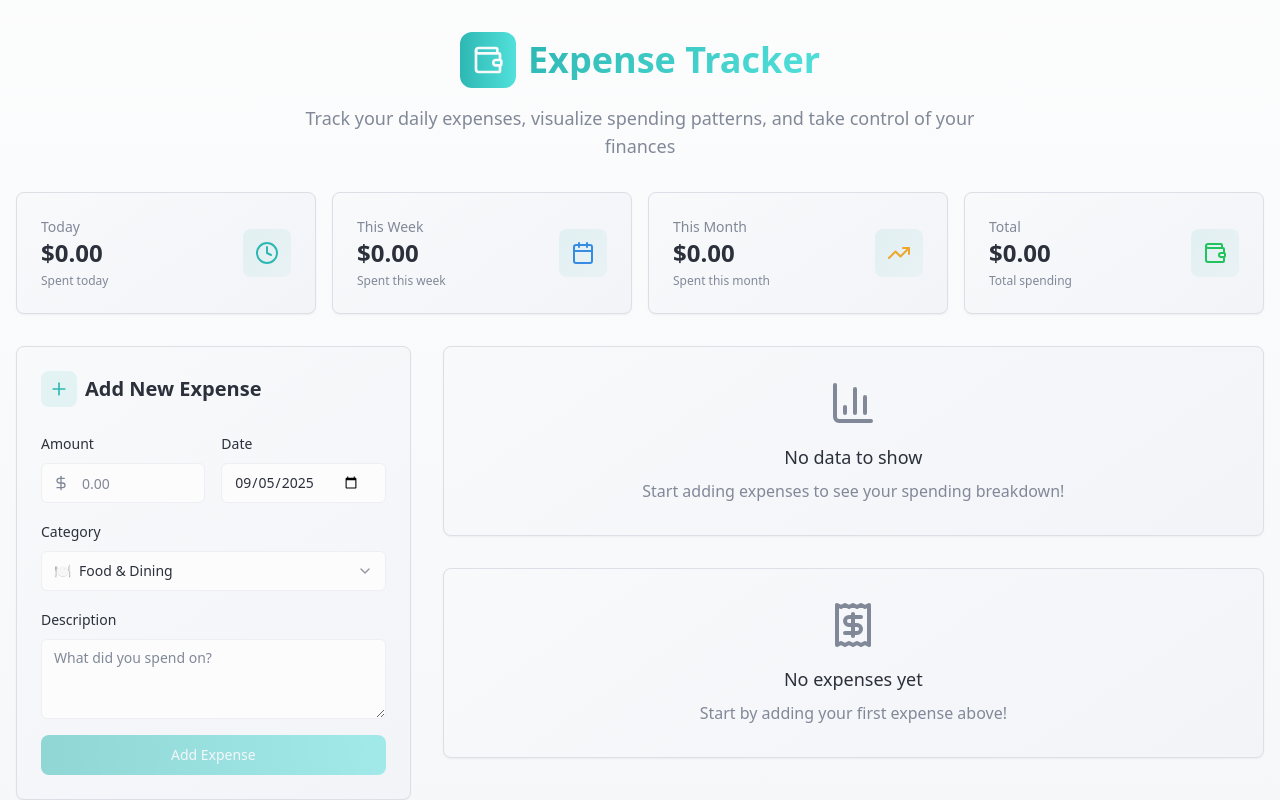
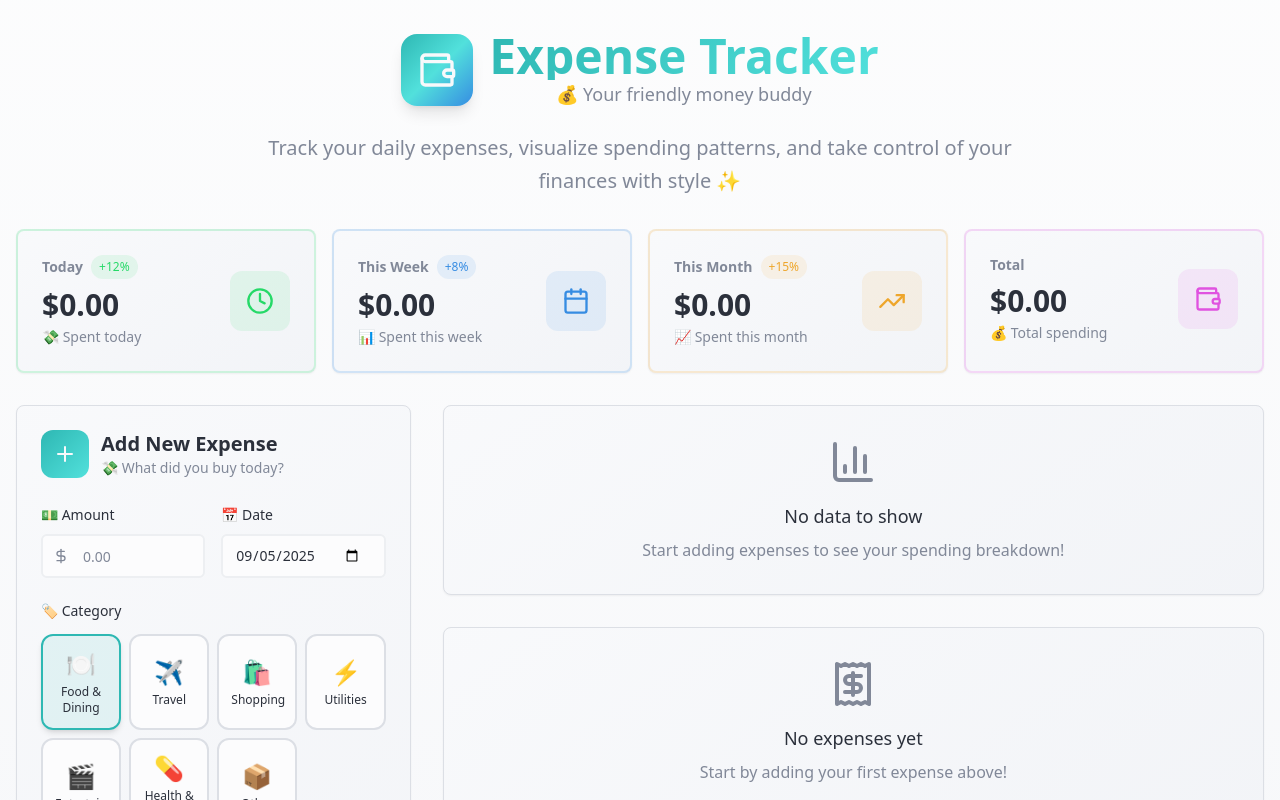
Before and after one commit to abishek4sec-png/a-tiny-bit, a React (Vite) app: page / in a window 1280 px wide. Shown: the top 800 px of the page. Built offline with nearby package versions, Linux system fonts and the light colour scheme.

Commit message:
Refactor UI for better UX

```diff
--- a/src/components/ExpenseChart.tsx
+++ b/src/components/ExpenseChart.tsx
@@ -69,12 +69,21 @@ export const ExpenseChart = ({ summary }: ExpenseChartProps) => {
   };
 
   return (
-    <Card className="expense-card p-6">
-      <div className="flex items-center gap-2 mb-6">
-        <div className="p-2 rounded-lg bg-success/10">
-          <BarChart3 className="h-5 w-5 text-success" />
+    <Card className="expense-card p-6 hover:shadow-lg transition-all duration-300">
+      <div className="flex items-center justify-between mb-6">
+        <div className="flex items-center gap-3">
+          <div className="p-3 rounded-xl bg-gradient-to-br from-success to-success/80">
+            <BarChart3 className="h-6 w-6 text-success-foreground" />
+          </div>
+          <div>
+            <h2 className="text-xl font-bold">Spending by Category</h2>
+            <p className="text-sm text-muted-foreground">📊 Your money breakdown</p>
+          </div>
         </div>
-        <h2 className="text-xl font-semibold">Spending by Category</h2>
+        <div className="text-center">
+          <div className="text-2xl font-bold text-primary">${summary.totalAll.toFixed(2)}</div>
+          <div className="text-xs text-muted-foreground">Total</div>
+        </div>
       </div>
 
       <div className="h-[400px]">
@@ -84,9 +93,9 @@ export const ExpenseChart = ({ summary }: ExpenseChartProps) => {
               data={chartData}
               cx="50%"
               cy="50%"
-              innerRadius={60}
-              outerRadius={120}
-              paddingAngle={2}
+              innerRadius={70}
+              outerRadius={130}
+              paddingAngle={3}
               dataKey="value"
             >
               {chartData.map((entry, index) => (
--- a/src/components/ExpenseForm.tsx
+++ b/src/components/ExpenseForm.tsx
@@ -53,18 +53,21 @@ export const ExpenseForm = ({ onAddExpense }: ExpenseFormProps) => {
   };
 
   return (
-    <Card className="expense-card p-6">
-      <div className="flex items-center gap-2 mb-6">
-        <div className="p-2 rounded-lg bg-primary/10">
-          <Plus className="h-5 w-5 text-primary" />
+    <Card className="expense-card p-6 hover:shadow-lg transition-all duration-300">
+      <div className="flex items-center gap-3 mb-6">
+        <div className="p-3 rounded-xl bg-gradient-to-br from-primary to-primary-glow">
+          <Plus className="h-6 w-6 text-primary-foreground" />
         </div>
-        <h2 className="text-xl font-semibold">Add New Expense</h2>
+        <div>
+          <h2 className="text-xl font-bold">Add New Expense</h2>
+          <p className="text-sm text-muted-foreground">💸 What did you buy today?</p>
+        </div>
       </div>
 
-      <form onSubmit={handleSubmit} className="space-y-4">
+      <form onSubmit={handleSubmit} className="space-y-5">
         <div className="grid grid-cols-1 md:grid-cols-2 gap-4">
           <div className="space-y-2">
-            <Label htmlFor="amount">Amount</Label>
+            <Label htmlFor="amount" className="text-sm font-medium">💵 Amount</Label>
             <div className="relative">
               <DollarSign className="absolute left-3 top-1/2 transform -translate-y-1/2 h-4 w-4 text-muted-foreground" />
               <Input
@@ -75,62 +78,74 @@ export const ExpenseForm = ({ onAddExpense }: ExpenseFormProps) => {
                 placeholder="0.00"
                 value={amount}
                 onChange={(e) => setAmount(e.target.value)}
-                className="pl-10"
+                className="pl-10 h-11 border-2 hover:border-primary/50 focus:border-primary transition-colors"
                 required
               />
             </div>
           </div>
 
           <div className="space-y-2">
-            <Label htmlFor="date">Date</Label>
+            <Label htmlFor="date" className="text-sm font-medium">📅 Date</Label>
             <Input
               id="date"
               type="date"
               value={date}
               onChange={(e) => setDate(e.target.value)}
+              className="h-11 border-2 hover:border-primary/50 focus:border-primary transition-colors"
               required
             />
           </div>
         </div>
 
-        <div className="space-y-2">
-          <Label htmlFor="category">Category</Label>
-          <Select value={category} onValueChange={(value: ExpenseCategory) => setCategory(value)}>
-            <SelectTrigger>
-              <SelectValue placeholder="Select a category" />
-            </SelectTrigger>
-            <SelectContent>
-              {EXPENSE_CATEGORIES.map((cat) => (
-                <SelectItem key={cat.value} value={cat.value}>
-                  <div className="flex items-center gap-2">
-                    <span>{cat.icon}</span>
-                    <span>{cat.label}</span>
-                  </div>
-                </SelectItem>
-              ))}
-            </SelectContent>
-          </Select>
+        <div className="space-y-3">
+          <Label htmlFor="category" className="text-sm font-medium">🏷️ Category</Label>
+          <div className="grid grid-cols-3 md:grid-cols-4 gap-2">
+            {EXPENSE_CATEGORIES.map((cat) => (
+              <button
+                key={cat.value}
+                type="button"
+                onClick={() => setCategory(cat.value)}
+                className={`p-3 rounded-xl border-2 transition-all duration-200 hover:scale-105 ${
+                  category === cat.value
+                    ? 'border-primary bg-primary/10 shadow-md'
+                    : 'border-border hover:border-primary/50 bg-background'
+                }`}
+              >
+                <div className="text-2xl mb-1">{cat.icon}</div>
+                <div className="text-xs font-medium">{cat.label}</div>
+              </button>
+            ))}
+          </div>
         </div>
 
         <div className="space-y-2">
-          <Label htmlFor="description">Description</Label>
+          <Label htmlFor="description" className="text-sm font-medium">📝 Description</Label>
           <Textarea
             id="description"
-            placeholder="What did you spend on?"
+            placeholder="What did you spend on? (e.g., Coffee at Starbucks)"
             value={description}
             onChange={(e) => setDescription(e.target.value)}
-            className="min-h-[80px]"
+            className="min-h-[70px] border-2 hover:border-primary/50 focus:border-primary transition-colors"
             required
           />
         </div>
 
         <Button
           type="submit"
-          className="w-full"
-          variant="gradient"
+          className="w-full h-12 text-lg font-semibold bg-gradient-to-r from-primary to-primary-glow hover:shadow-lg transform hover:scale-[1.02] transition-all duration-200"
           disabled={isSubmitting || !amount || !description.trim()}
         >
-          {isSubmitting ? 'Adding...' : 'Add Expense'}
+          {isSubmitting ? (
+            <div className="flex items-center gap-2">
+              <div className="w-4 h-4 border-2 border-white/30 border-t-white rounded-full animate-spin"></div>
+              Adding...
+            </div>
+          ) : (
+            <div className="flex items-center gap-2">
+              <Plus className="h-5 w-5" />
+              Add Expense
+            </div>
+          )}
         </Button>
       </form>
     </Card>
--- a/src/components/ExpenseList.tsx
+++ b/src/components/ExpenseList.tsx
@@ -46,15 +46,18 @@ export const ExpenseList = ({ expenses, onDeleteExpense }: ExpenseListProps) =>
   }
 
   return (
-    <Card className="expense-card p-6">
+    <Card className="expense-card p-6 hover:shadow-lg transition-all duration-300">
       <div className="flex items-center justify-between mb-6">
-        <div className="flex items-center gap-2">
-          <div className="p-2 rounded-lg bg-accent/10">
-            <Receipt className="h-5 w-5 text-accent" />
+        <div className="flex items-center gap-3">
+          <div className="p-3 rounded-xl bg-gradient-to-br from-accent to-accent/80">
+            <Receipt className="h-6 w-6 text-accent-foreground" />
           </div>
-          <h2 className="text-xl font-semibold">Recent Expenses</h2>
+          <div>
+            <h2 className="text-xl font-bold">Recent Expenses</h2>
+            <p className="text-sm text-muted-foreground">💳 Your spending history</p>
+          </div>
         </div>
-        <Badge variant="secondary">{expenses.length} total</Badge>
+        <Badge variant="secondary" className="px-3 py-1 font-semibold">{expenses.length} total</Badge>
       </div>
 
       {/* Filters */}
@@ -100,18 +103,20 @@ export const ExpenseList = ({ expenses, onDeleteExpense }: ExpenseListProps) =>
           return (
             <div
               key={expense.id}
-              className="flex items-center justify-between p-4 rounded-lg border bg-card/50 hover:bg-card transition-colors group"
+              className="flex items-center justify-between p-3 rounded-xl border bg-card/50 hover:bg-card hover:shadow-md transition-all duration-200 group hover:scale-[1.01]"
             >
-              <div className="flex items-center gap-4 flex-1">
-                <div className="flex items-center gap-3">
-                  <div className="text-2xl">{categoryInfo?.icon}</div>
-                  <div className="flex flex-col">
-                    <span className="font-medium">{expense.description}</span>
-                    <div className="flex items-center gap-2 text-sm text-muted-foreground">
+              <div className="flex items-center gap-3 flex-1">
+                <div className="text-2xl p-2 rounded-lg bg-muted/50">{categoryInfo?.icon}</div>
+                <div className="flex flex-col min-w-0 flex-1">
+                  <span className="font-semibold truncate">{expense.description}</span>
+                  <div className="flex items-center gap-3 text-xs text-muted-foreground">
+                    <div className="flex items-center gap-1">
                       <Tag className="h-3 w-3" />
                       <span>{categoryInfo?.label}</span>
-                      <Calendar className="h-3 w-3 ml-2" />
-                      <span>{format(new Date(expense.date), 'MMM dd, yyyy')}</span>
+                    </div>
+                    <div className="flex items-center gap-1">
+                      <Calendar className="h-3 w-3" />
+                      <span>{format(new Date(expense.date), 'MMM dd')}</span>
                     </div>
                   </div>
                 </div>
@@ -119,7 +124,7 @@ export const ExpenseList = ({ expenses, onDeleteExpense }: ExpenseListProps) =>
 
               <div className="flex items-center gap-3">
                 <div className="text-right">
-                  <div className="text-lg font-semibold">
+                  <div className="text-lg font-bold text-primary">
                     ${expense.amount.toFixed(2)}
                   </div>
                 </div>
@@ -128,7 +133,7 @@ export const ExpenseList = ({ expenses, onDeleteExpense }: ExpenseListProps) =>
                   variant="ghost"
                   size="icon"
                   onClick={() => onDeleteExpense(expense.id)}
-                  className="opacity-0 group-hover:opacity-100 transition-opacity text-destructive hover:text-destructive hover:bg-destructive/10"
+                  className="opacity-0 group-hover:opacity-100 transition-all duration-200 text-destructive hover:text-destructive hover:bg-destructive/10 hover:scale-110"
                 >
                   <Trash2 className="h-4 w-4" />
                 </Button>
--- a/src/components/ExpenseSummary.tsx
+++ b/src/components/ExpenseSummary.tsx
@@ -12,29 +12,41 @@ export const ExpenseSummary = ({ summary }: ExpenseSummaryProps) => {
       title: 'Today',
       amount: summary.totalToday,
       icon: Clock,
-      description: 'Spent today',
-      color: 'text-primary'
+      description: '💸 Spent today',
+      color: 'text-stat-today',
+      bgColor: 'bg-stat-today/10',
+      borderColor: 'border-stat-today/20',
+      trend: '+12%'
     },
     {
       title: 'This Week',
       amount: summary.totalWeek,
       icon: Calendar,
-      description: 'Spent this week',
-      color: 'text-accent'
+      description: '📊 Spent this week',
+      color: 'text-stat-week',
+      bgColor: 'bg-stat-week/10',
+      borderColor: 'border-stat-week/20',
+      trend: '+8%'
     },
     {
       title: 'This Month',
       amount: summary.totalMonth,
       icon: TrendingUp,
-      description: 'Spent this month',
-      color: 'text-warning'
+      description: '📈 Spent this month',
+      color: 'text-stat-month',
+      bgColor: 'bg-stat-month/10',
+      borderColor: 'border-stat-month/20',
+      trend: '+15%'
     },
     {
       title: 'Total',
       amount: summary.totalAll,
       icon: Wallet,
-      description: 'Total spending',
-      color: 'text-success'
+      description: '💰 Total spending',
+      color: 'text-stat-total',
+      bgColor: 'bg-stat-total/10',
+      borderColor: 'border-stat-total/20',
+      trend: ''
     }
   ];
 
@@ -44,21 +56,28 @@ export const ExpenseSummary = ({ summary }: ExpenseSummaryProps) => {
         const IconComponent = card.icon;
 
         return (
-          <Card key={card.title} className="stats-card p-6">
+          <Card key={card.title} className={`stats-card p-6 ${card.borderColor} border-2 hover:scale-105 transition-all duration-300`}>
             <div className="flex items-center justify-between">
-              <div>
-                <p className="text-sm font-medium text-muted-foreground">
-                  {card.title}
-                </p>
-                <p className="text-2xl font-bold">
+              <div className="flex-1">
+                <div className="flex items-center gap-2 mb-2">
+                  <p className="text-sm font-semibold text-muted-foreground">
+                    {card.title}
+                  </p>
+                  {card.trend && (
+                    <span className={`text-xs px-2 py-1 rounded-full ${card.bgColor} ${card.color} font-medium`}>
+                      {card.trend}
+                    </span>
+                  )}
+                </div>
+                <p className="text-3xl font-bold mb-1">
                   ${card.amount.toFixed(2)}
                 </p>
-                <p className="text-xs text-muted-foreground mt-1">
+                <p className="text-sm text-muted-foreground">
                   {card.description}
                 </p>
               </div>
-              <div className={`p-3 rounded-lg bg-gradient-to-br from-primary/10 to-primary/5`}>
-                <IconComponent className={`h-6 w-6 ${card.color}`} />
+              <div className={`p-4 rounded-xl ${card.bgColor} transition-all duration-300 hover:scale-110`}>
+                <IconComponent className={`h-7 w-7 ${card.color}`} />
               </div>
             </div>
           </Card>
--- a/src/index.css
+++ b/src/index.css
@@ -41,6 +41,12 @@
     --success-foreground: 220 30% 98%;
     --warning: 38 85% 55%;
     --warning-foreground: 220 30% 98%;
+
+    /* Stat card accent colors */
+    --stat-today: 142 70% 50%;
+    --stat-week: 210 75% 55%;
+    --stat-month: 38 85% 55%;
+    --stat-total: 300 70% 60%;
 
     /* Form elements */
     --border: 220 15% 88%;
@@ -119,6 +125,12 @@
     --success-foreground: 220 25% 10%;
     --warning: 38 85% 65%;
     --warning-foreground: 220 25% 10%;
+
+    /* Dark mode stat card accent colors */
+    --stat-today: 142 70% 55%;
+    --stat-week: 210 75% 60%;
+    --stat-month: 38 85% 60%;
+    --stat-total: 300 70% 65%;
 
     --border: 220 15% 18%;
     --input: 220 15% 15%;
--- a/src/pages/Index.tsx
+++ b/src/pages/Index.tsx
@@ -24,17 +24,22 @@ const Index = () => {
     <div className="min-h-screen py-8 px-4">
       <div className="max-w-7xl mx-auto space-y-8">
         {/* Header */}
-        <div className="text-center space-y-4">
-          <div className="flex items-center justify-center gap-3">
-            <div className="p-3 rounded-xl bg-gradient-to-r from-primary to-primary-glow">
-              <Wallet className="h-8 w-8 text-primary-foreground" />
+        <div className="text-center space-y-6 mb-4">
+          <div className="flex items-center justify-center gap-4">
+            <div className="p-4 rounded-2xl bg-gradient-to-br from-primary via-primary-glow to-accent shadow-lg">
+              <Wallet className="h-10 w-10 text-primary-foreground" />
             </div>
-            <h1 className="text-4xl font-bold gradient-text">
-              Expense Tracker
-            </h1>
+            <div>
+              <h1 className="text-5xl font-black gradient-text">
+                Expense Tracker
+              </h1>
+              <div className="text-lg text-muted-foreground font-medium">
+                💰 Your friendly money buddy
+              </div>
+            </div>
           </div>
-          <p className="text-lg text-muted-foreground max-w-2xl mx-auto">
-            Track your daily expenses, visualize spending patterns, and take control of your finances
+          <p className="text-xl text-muted-foreground max-w-3xl mx-auto leading-relaxed">
+            Track your daily expenses, visualize spending patterns, and take control of your finances with style ✨
           </p>
         </div>
 
--- a/tailwind.config.ts
+++ b/tailwind.config.ts
@@ -70,6 +70,10 @@ export default {
 					health: 'hsl(var(--category-health))',
 					other: 'hsl(var(--category-other))'
 				},
+				'stat-today': 'hsl(var(--stat-today))',
+				'stat-week': 'hsl(var(--stat-week))',
+				'stat-month': 'hsl(var(--stat-month))',
+				'stat-total': 'hsl(var(--stat-total))',
 				sidebar: {
 					DEFAULT: 'hsl(var(--sidebar-background))',
 					foreground: 'hsl(var(--sidebar-foreground))',
```
